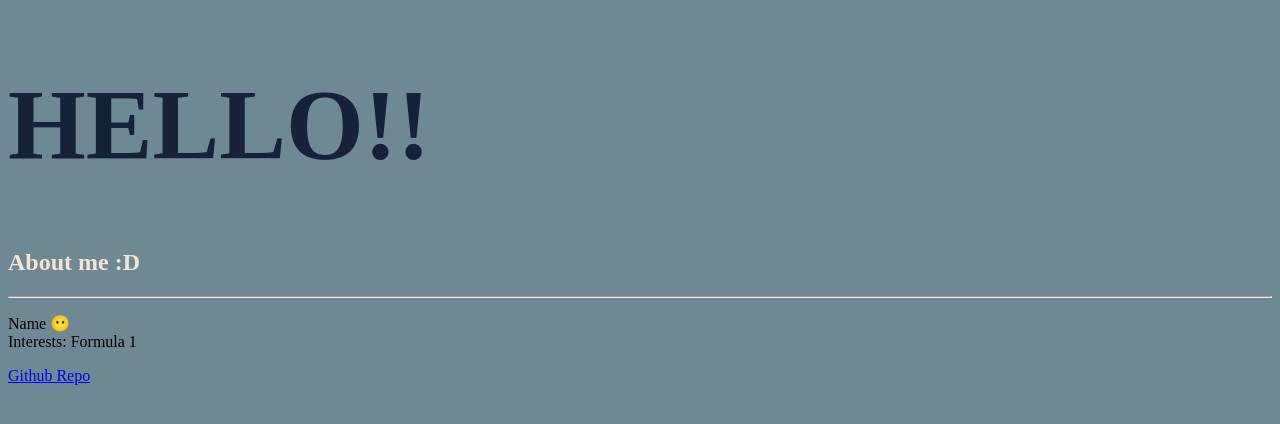
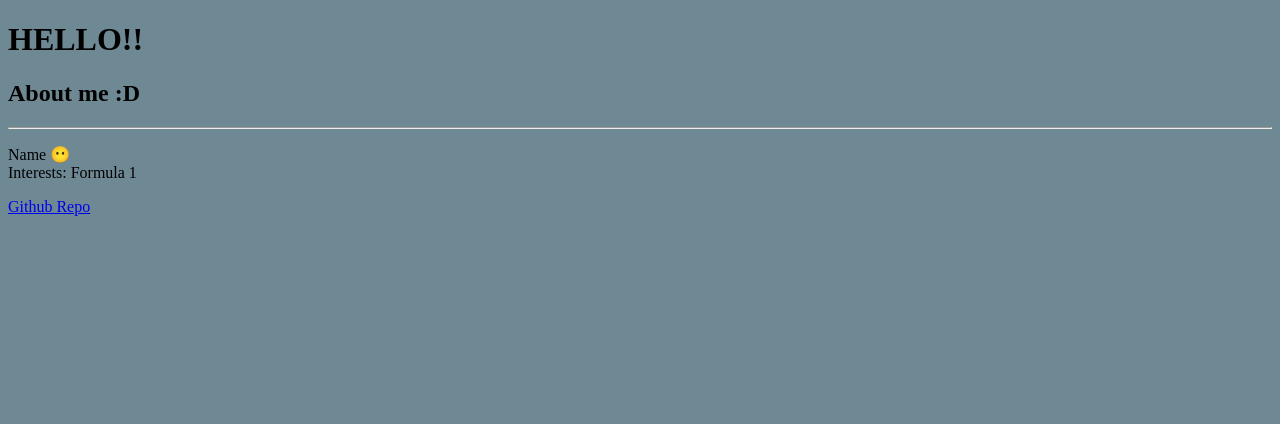
Before and after one commit to uaerious/folio, a plain HTML site: page index.html in a window 1280 px wide. Drawn offline with Linux system fonts and the light colour scheme.

Commit message:
Update style.css

```diff
--- a/style.css
+++ b/style.css
@@ -1,12 +1,3 @@
 body{
       background-color:#6E8894;
 }
-
-h1{
-        color:#152238;
-        font-size:100px;
-}
-
-h2{
-  color:#F2E5D7;
-}
```
